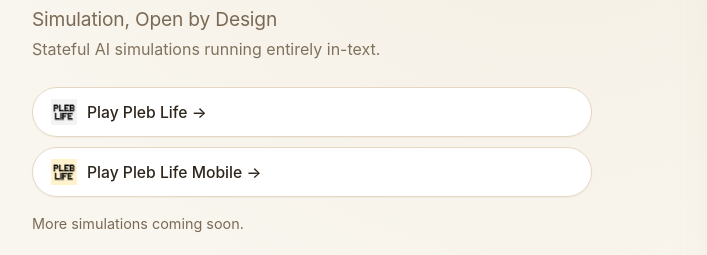
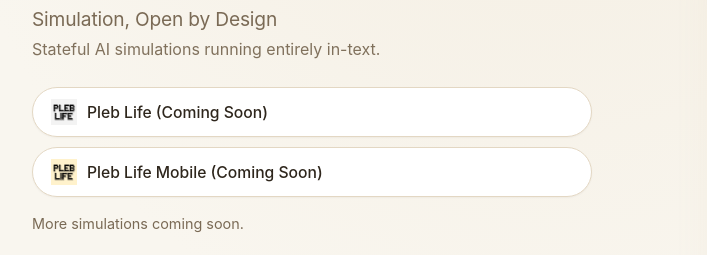
Before and after one commit to prairielabs/prairie-site, a plain HTML site: page index.html in a window 1280 px wide. Shown: the part 242-497 px from the top of the page, 88-795 px from the left. Drawn offline with Linux system fonts and the light colour scheme.

Commit message:
game down update

```diff
--- a/index.html
+++ b/index.html
@@ -27,17 +27,17 @@
 
                 <div class="buttons">
                     <a class="play-btn"
-                       href="https://chatgpt.com/g/g-6930fdbf8604819189b83edb15c65a65-pleb-life"
+                       href="https://www.prairielabs.ai/"
                        target="_blank">
                         <img src="images/pleb-life-logo.png" alt="Pleb Life Logo">
-                        Play Pleb Life →
+                        Pleb Life (Coming Soon)
                     </a>
 
                     <a class="play-btn"
-                       href="https://chatgpt.com/g/g-6933650995908191807e752096a56329-pleb-life-mobile"
+                       href="https://www.prairielabs.ai/"
                        target="_blank">
                         <img src="images/pleb-life-logo-mobile.png" alt="Pleb Life Mobile Logo">
-                        Play Pleb Life Mobile →
+                        Pleb Life Mobile (Coming Soon)
                     </a>
                 </div>
 
```
